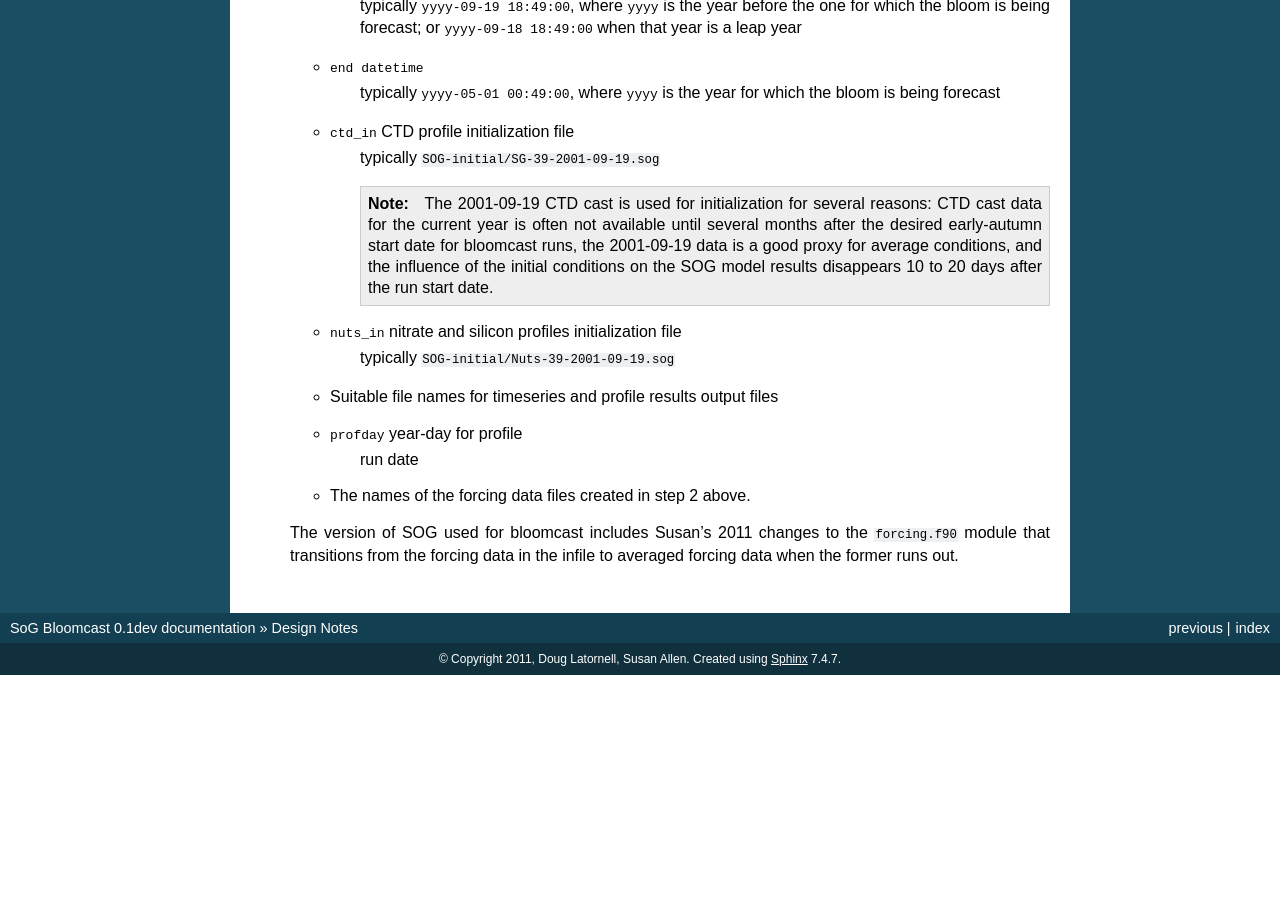
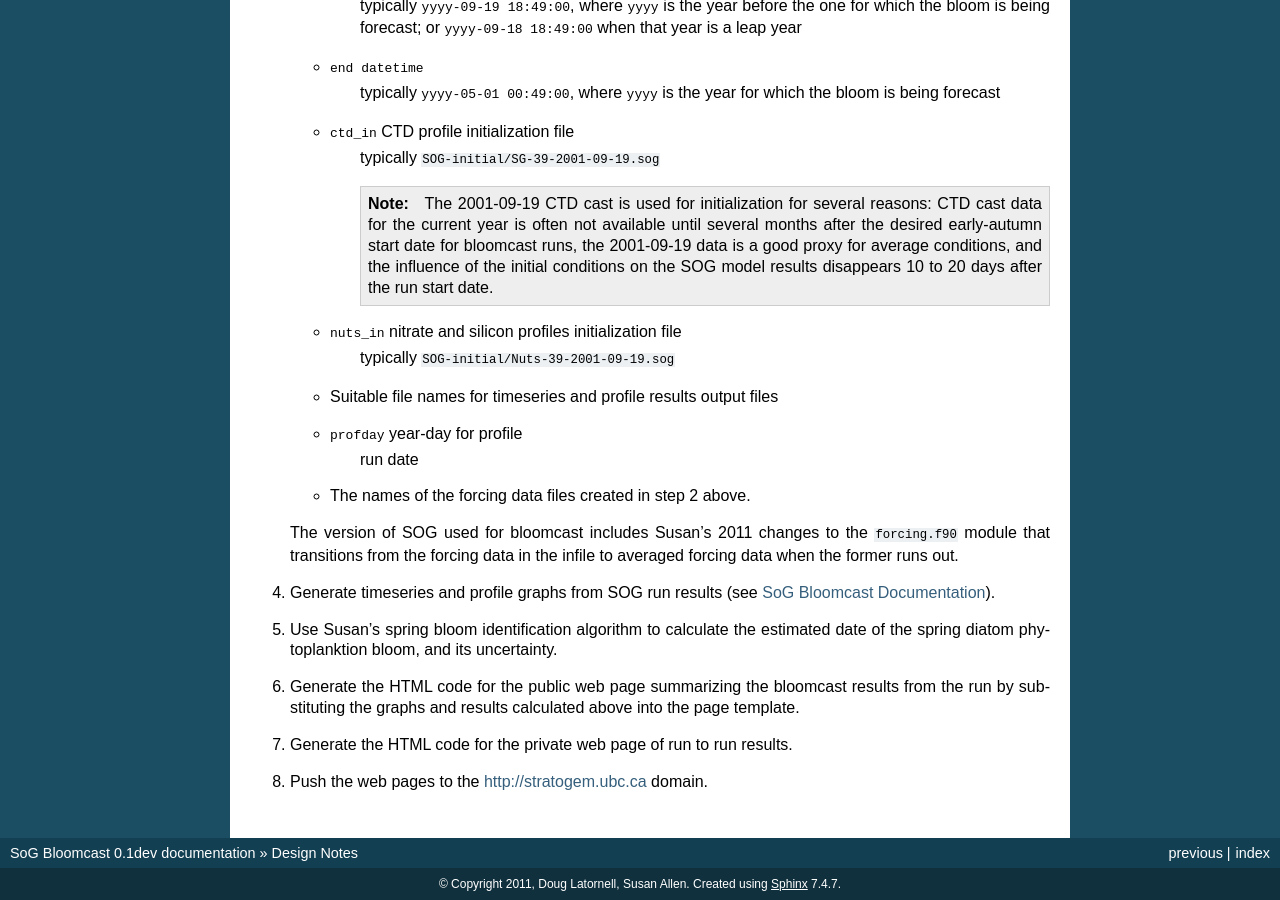
Before and after one commit to SalishSeaCast/SOG-Bloomcast-Ensemble, a Sphinx documentation site: the page built from docs/DesignNotes.rst, in a window 1280 px wide and 900 px high, scrolled down 1156 px. Built offline with Sphinx 7.4.7, drawn with Linux system fonts in a browser that asks for light colours; before the commit the page ends 1831 px from its top, so only the background shows below that.

Commit message:
Finish description of bloomcast run steps.

```diff
--- a/docs/DesignNotes.rst
+++ b/docs/DesignNotes.rst
@@ -35,6 +35,7 @@ A SoG Bloomcast run on a given day is composed of the following steps:
        must be set
      * reponse is an HTML page containing a well-formed table of
        date/time and discharge values at 5 minute intervals
+
 
 #. Process the forcing data into data files in the format expected by
    SOG, and deal with missing data. There are 3 missing data
@@ -121,3 +122,24 @@ A SoG Bloomcast run on a given day is composed of the following steps:
    to the :file:`forcing.f90` module that transitions from the forcing
    data in the infile to averaged forcing data when the former runs
    out.
+
+
+#. Generate timeseries and profile graphs from SOG run results (see
+   :ref:`SoG-BloomcastDocs-doc`).
+
+
+#. Use Susan's spring bloom identification algorithm to calculate the
+   estimated date of the spring diatom phytoplanktion bloom, and its
+   uncertainty.
+
+
+#. Generate the HTML code for the public web page summarizing the
+   bloomcast results from the run by substituting the graphs and
+   results calculated above into the page template.
+
+
+#. Generate the HTML code for the private web page of run to run
+   results.
+
+
+#. Push the web pages to the http://stratogem.ubc.ca domain.
--- a/docs/index.rst
+++ b/docs/index.rst
@@ -1,4 +1,6 @@
 .. SoG Bloomcast documentation master file
+
+.. _SoG-BloomcastDocs-doc:
 
 SoG Bloomcast Documentation
 ===========================
```
